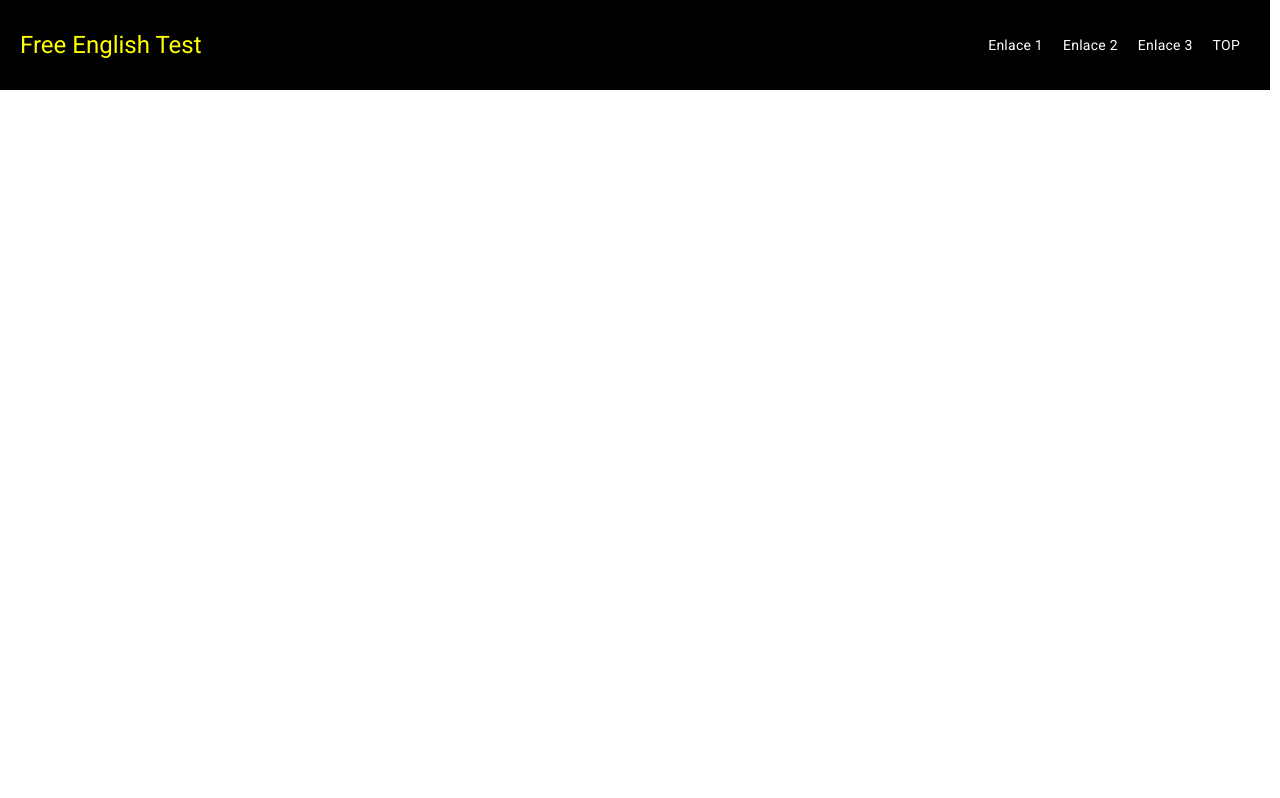
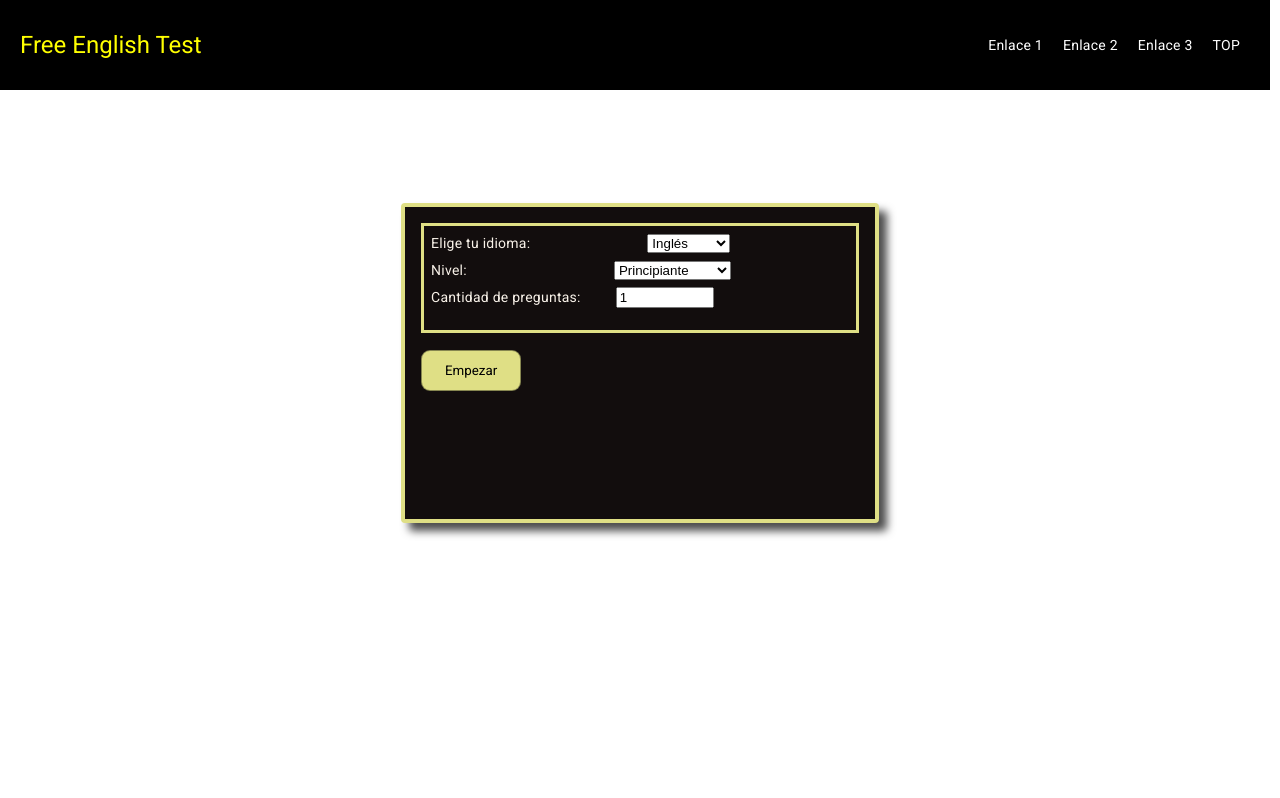
Before and after one commit to sebasxx85/englishProyect, an Angular app: page /home in a window 1280 px wide. Shown: the top 798 px of the page. Built offline with nearby package versions, Linux system fonts and the light colour scheme.

Commit message:
act boton

```diff
--- a/src/app/Shared/components/header/header.component.html
+++ b/src/app/Shared/components/header/header.component.html
@@ -1,12 +1,5 @@
 
-<!DOCTYPE html>
-<html lang="es">
-
-<head>
-<meta charset="UTF-8">
-<meta name="viewport" content="width=device-width, initial-scale=1.0">
-<title>English Proyect</title>
-</head>
+<title>English-Proyect</title>
 
 <header>
   <h1>{{title}}</h1>
--- a/src/app/Shared/components/header/header.component.scss
+++ b/src/app/Shared/components/header/header.component.scss
@@ -1,18 +1,11 @@
-body {
-    font-family: Arial, sans-serif;
-    margin: 0;
-    padding: 0;
-  }
 
 header {
   position: fixed;
-    top: 0;
-    left: 0;
   width: calc(100% - 10px); /* Resta los márgenes izquierdo y derecho del body */
   height: 90px;
   background-color: #000;
   color: #fff;
-    padding: 10px 20px;
+  padding: 20px 20px;
   display: flex;
   justify-content: space-between;
   align-items: center;
--- a/src/app/app.component.scss
+++ b/src/app/app.component.scss
@@ -0,0 +1,4 @@
+header, body {
+    margin: 0;
+    padding: 0;
+}
--- a/src/app/components/home/home.component.scss
+++ b/src/app/components/home/home.component.scss
@@ -1,6 +1,6 @@
 
 form {
-    border: solid rgb(25, 163, 212);
+    border: solid rgb(223, 223, 133);
     padding: 7px;
     margin-bottom: 7px;
 }
@@ -8,7 +8,7 @@ form {
 label{
     font-size: 14px;
     margin-bottom: 27px;
-    margin-right: 7px;
+    margin-right: 27px;
 }
 
 input{
@@ -20,39 +20,54 @@ select {
 }
 
 .card-container {
+    border-radius: 49px;
     display: flex;
     justify-content: center;
     align-items: center; /* Centra verticalmente si el contenedor tiene una altura fija */
-    min-height: 90vh; /* Asegura que el contenedor ocupe al menos la altura completa de la ventana */
+    min-height: 87vh; /* Asegura que el contenedor ocupe al menos la altura completa de la ventana */
+    min-width: 70vh;
   }
 
   .custom-card {
-    border: 4px solid rgb(25, 163, 212);
-    width: 33.33%;
+    color: rgb(248, 241, 232);
+    border: 4px solid rgb(223, 223, 133);
+    width: 37.33%;
     margin-top: 30px;
     padding: 1rem;
     box-shadow: 8px 8px 8px rgba(0.0, 0.0, 0.7, 0.7); /* Añade sombra para mejor visibilidad */
     min-height: 40vh;
+    background-color: rgb(18, 13, 13);
   }
 
   .boton {
+    color: black;
+    background-color: rgb(223, 223, 133);
     margin-top: 10px;
     margin-bottom: 17px;
-    width: 100px
+    width: 100px;
+    border-radius: 9px; /* Esquinas más redondeadas */
+    font-family: 'Roboto', sans-serif; /* Tipo de letra */
+    transition: background-color 0.3s ease; /* Transición suave del color de fondo */
+    padding: 12px 20px; /* Aumenta el padding para hacer el botón más alto */
+    border: 1px solid rgba(0, 0, 0, 0.4); /* Borde ligero */
+  }
+
+  .boton:hover {
+    background-color: rgb(240, 240, 190); /* Color más claro al pasar el cursor */
   }
 
   //Labels
   .cantidad{
-    max-width: 22%;
-    margin-right: 16px;
+    max-width: 21.5%;
+    margin-right: 35px;
   }
 
   .level{
-    margin-right: 120px;
+    margin-right: 147px;
   }
 
   .idioma{
-    margin-right: 90px;
+    margin-right: 117px;
   }
 
   .progreso {
```
Lines whose indentation alone changed are shown as unchanged.
